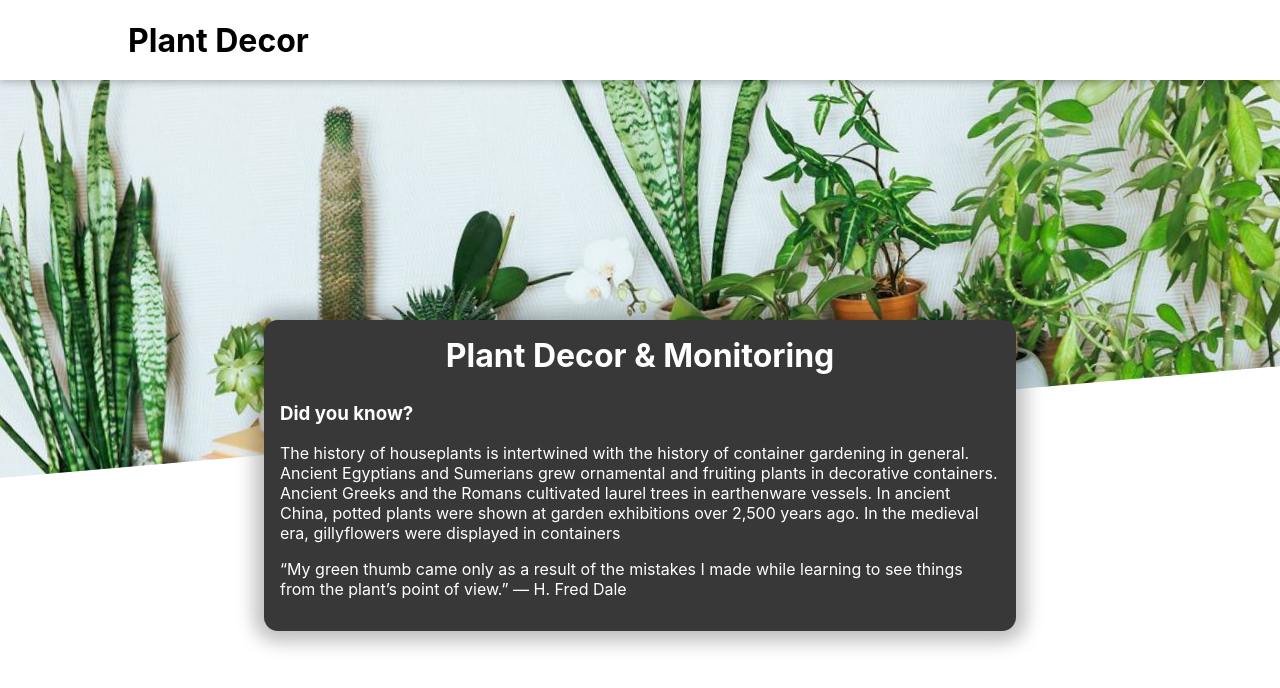
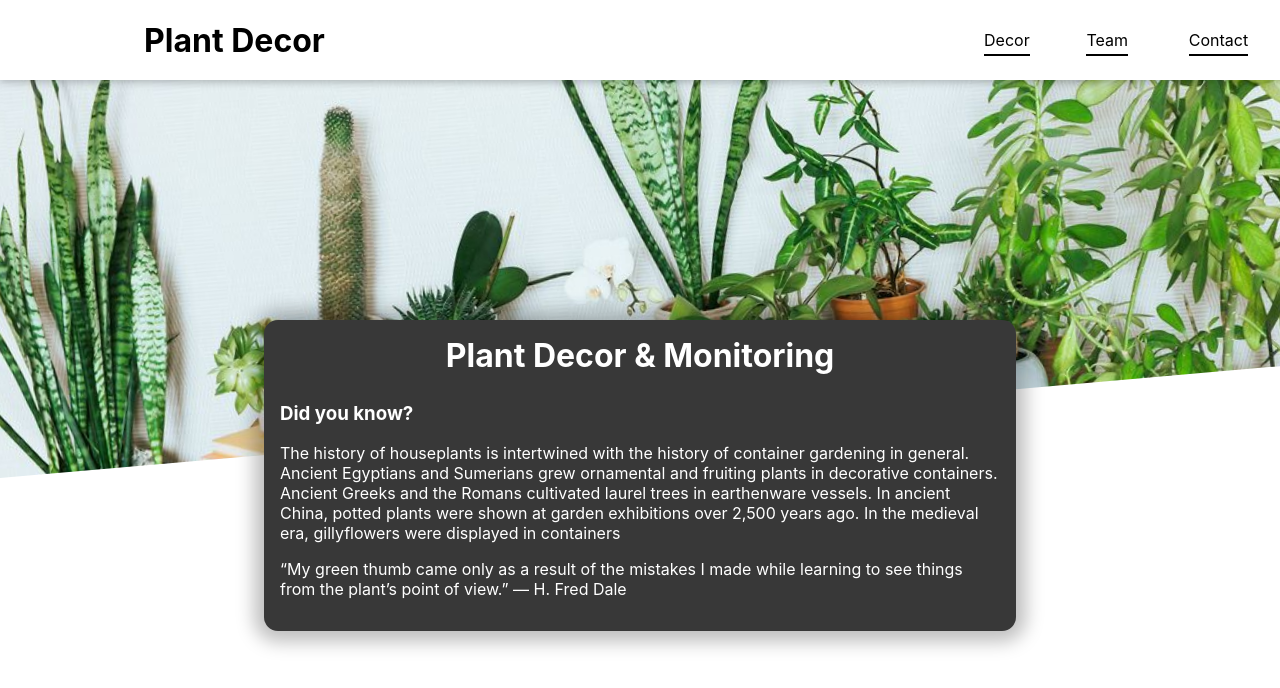
Before and after one commit to avishshah11/plant-monitor-app, a React (Create React App) app: page / in a window 1280 px wide. Shown: the top 688 px of the page. Built offline with nearby package versions, Linux system fonts and the light colour scheme; no server answers.

Commit message:
react-router added

```diff
--- a/src/App.js
+++ b/src/App.js
@@ -9,10 +9,10 @@ function App() {
     <div>
       <Header/>
       <Routes>
+        <Route path='/' element={<DecorSummary/>}/>
         <Route path='/main' element={<Main/>}/>
       </Routes>
       <Apitest/>
-      <DecorSummary/>
     </div>
   );
 }
--- a/src/components/DecorSummary/DecorSummary.js
+++ b/src/components/DecorSummary/DecorSummary.js
@@ -1,7 +1,13 @@
 import classes from "./DecorSummary.module.css";
+import background from "../../assets/background.jpg";
+import { Fragment } from "react";
 
 const DecorSummary = () => {
   return (
+    <Fragment>
+      <div className={classes["main-image"]}>
+        <img src={background} alt="A plant decor" />
+      </div>
     <section className={classes.summary}>
       <h2>Plant Decor & Monitoring</h2>
       <h3>Did you know?</h3>
@@ -18,6 +24,7 @@ const DecorSummary = () => {
         learning to see things from the plant’s point of view.” — H. Fred Dale
       </p>
     </section>
+    </Fragment>
   );
 };
 
--- a/src/components/DecorSummary/DecorSummary.module.css
+++ b/src/components/DecorSummary/DecorSummary.module.css
@@ -24,3 +24,18 @@
     font-size: 2rem;
     margin-top: 0;
   }
+
+  .main-image {
+    margin-top: 5rem;
+    width: 100%;
+    height: 25rem;
+    z-index: 0;
+    overflow: hidden;
+  }
+
+  .main-image img {
+    width: 110%;
+    height: 100%;
+    object-fit: cover;
+    transform: rotateZ(-5deg) translateY(-4rem) translateX(-1rem);
+  }
--- a/src/components/Layout/Header.js
+++ b/src/components/Layout/Header.js
@@ -1,16 +1,32 @@
 import { Fragment } from "react";
 import classes from "./Header.module.css";
-import background from "../../assets/background.jpg";
+import { Link } from "react-router-dom";
 
 const Header = () => {
   return (
     <Fragment>
       <header className={classes.header}>
         <h1>Plant Decor</h1>
+        <nav>
+          <ul>
+            <li>
+              <Link className={classes.active} to="/main">
+                Decor
+              </Link>
+            </li>
+            <li>
+                <Link className={classes.active} to="/team">
+                Team
+                </Link>
+            </li>
+            <li>
+                <Link className={classes.active} to="/contact">
+                Contact
+                </Link>
+            </li>
+          </ul>
+        </nav>
       </header>
-      <div className={classes["main-image"]}>
-        <img src={background} alt="A plant decor" />
-      </div>
     </Fragment>
   );
 };
--- a/src/components/Layout/Header.module.css
+++ b/src/components/Layout/Header.module.css
@@ -1,30 +1,44 @@
 .header {
   position: fixed;
   top: 0;
-  left: 0;
-  width: 100%;
-  height: 5rem;
   background-color: transparent;
   color: black;
   display: flex;
   justify-content: space-between;
   align-items: center;
-  padding: 0 10%;
   box-shadow: 0 2px 8px rgba(0, 0, 0, 0.25);
   z-index: 10;
 }
 
-.main-image {
-  margin-top: 5rem;
-  width: 100%;
-  height: 25rem;
-  z-index: 0;
-  overflow: hidden;
+.header h1 {
+  margin: 9rem;
 }
 
-.main-image img {
-  width: 110%;
-  height: 100%;
-  object-fit: cover;
-  transform: rotateZ(-5deg) translateY(-4rem) translateX(-1rem);
+.header {
+  width: 100%;
+  height: 5rem;
 }
+
+.header ul {
+
+  list-style: none;
+  display: flex;
+}
+
+.header li {
+  margin: 0.7rem;
+  width: 5rem;
+}
+
+.header a {
+  color: black;
+  text-decoration: none;
+}
+
+.header a:hover,
+.header a:active,
+.header a.active {
+  color: black;
+  padding-bottom: 0.25rem;
+  border-bottom: 2px solid black;
+}
```
